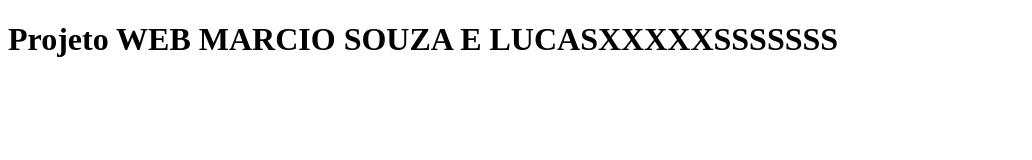
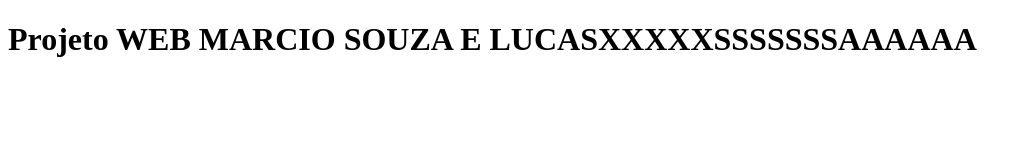
Before and after one commit to spwmarcio/ProjetoAula01, a plain HTML site: page index.html in a window 1280 px wide. Shown: the whole page, without its empty margins (0-1032 px from the left). Drawn offline with Linux system fonts and the light colour scheme.

Commit message:
Update index.html

```diff
--- a/index.html
+++ b/index.html
@@ -6,6 +6,6 @@
     <title>Document</title>
 </head>
 <body>
-    <h1>Projeto WEB MARCIO SOUZA E LUCASXXXXXSSSSSSS</h1>
+    <h1>Projeto WEB MARCIO SOUZA E LUCASXXXXXSSSSSSSAAAAAA</h1>
 </body>
 </html>
```
